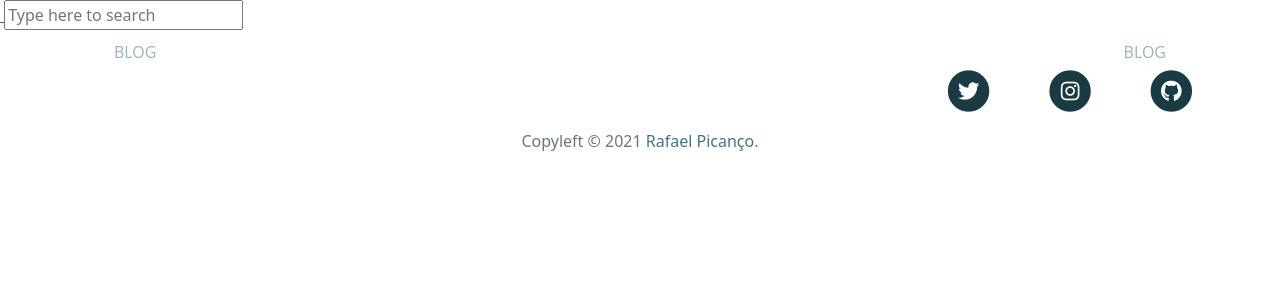
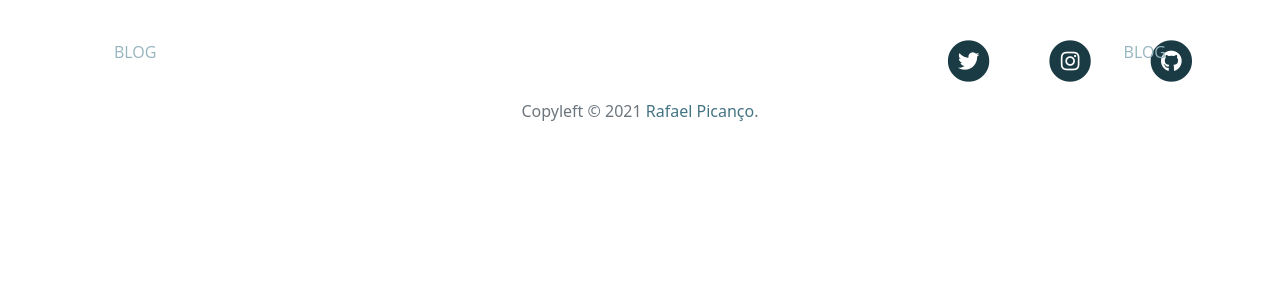
Before and after one commit to ocarlop/ocarlop.github.io, a Jekyll site: the page built from _collections/_ensaio/ensaio.md, in a window 1280 px wide. Shown: the top 300 px of the page. Built offline with Jekyll 4.4.1, drawn with Linux system fonts in a browser that asks for light colours.

Commit message:
fix: search

```diff
--- a/_includes/search.html
+++ /dev/null
@@ -1,10 +0,0 @@
-<a class="super-search-btn" href="javascript:void(0)" onclick="superSearch.toggle()" title="SEARCH">
-  <span class="fa fa-search" style="font-size:1em; position:fixed; right: .75em; top: 1em; z-index: 2;"></span>
-</a>
-<div class="super-search" id="js-super-search">
-  <a " class="super-search__close-btn" href="javascript:void(0)" onclick="superSearch.toggle()">
-    <span class="fa fa-close" style="font-size:48px;"></span>
-  </a>
-  <input class="super-search__input" id="js-super-search__input" placeholder="Type here to search" type="text">
-  <ul class="super-search__results" id="js-super-search__results"></ul>
-</div>
--- a/_layouts/default.html
+++ b/_layouts/default.html
@@ -4,7 +4,6 @@
   <body>
     {% include nav.html %}
     {{ content }}
-    {% include search.html %}
     {% include footer.html %}
     {% include scripts.html %}
   </body>
```
Also changed, not shown: 1 other file.
